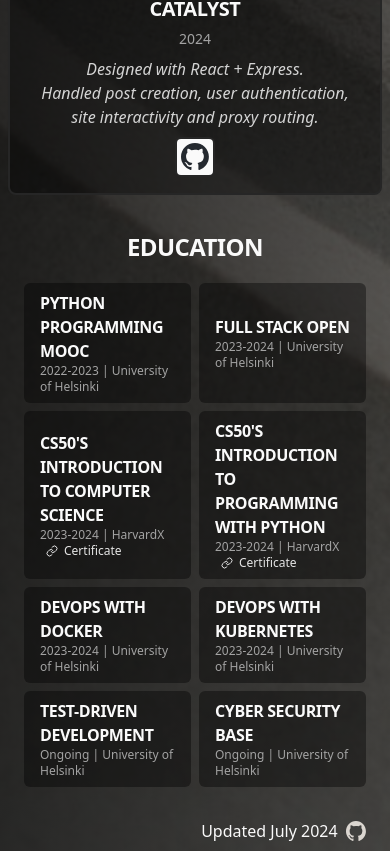
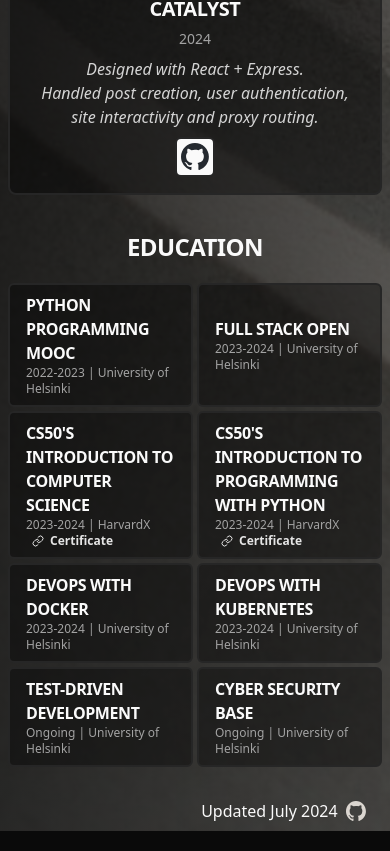
Before and after one commit to gomisroca/portfolio, a React (Vite) app: page / in a window 390 px wide. Shown: the part 2373-3224 px from the top of the page. Built offline with nearby package versions, Linux system fonts and the light colour scheme.

Commit message:
style: :lipstick: Changed button and hover colors

```diff
--- a/src/components/panels/Studies.tsx
+++ b/src/components/panels/Studies.tsx
@@ -8,7 +8,7 @@
       <CardHeader className="text-center w-full m-auto">
         <CardTitle className="uppercase">Education</CardTitle>
       </CardHeader>
-      <CardContent className="w-full m-auto grid grid-cols-2 gap-2 md:gap-2 md:grid-cols-2 justify-evenly">
+      <CardContent className="w-full m-auto grid grid-cols-2 gap-1 md:gap-2 md:grid-cols-2 justify-evenly px-2 md:px-0">
         {data.studies.map(study => (
           <Study key={study.name} study={study} />
         ))}
--- a/src/components/singles/study.tsx
+++ b/src/components/singles/study.tsx
@@ -21,10 +21,10 @@
     <TooltipProvider>
       <Tooltip>
         <TooltipTrigger
-          className="cursor-default text-left group items-center justify-start mx-auto w-full bg-white/40 dark:bg-black/40 rounded-md">
-            <div className="flex flex-col justify-center py-2 px-4 border-transparent dark:border-transparent group-hover:border-emerald-300 dark:group-hover:border-emerald-600 transition duration-200">
-              <Link to={study.url} target="_blank" rel="noopener noreferrer">
-                <CardTitle className="text-md md:text-xl uppercase hover:text-emerald-300 transition duration-200">
+          className="cursor-default text-left group items-center justify-start mx-auto w-full bg-white/40 dark:bg-black/40 rounded-md border-2 md:hover:border-neutral-300 md:dark:hover:border-neutral-700 transition duration-200">
+            <div className="flex flex-col justify-center py-2 px-4">
+              <Link to={study.url} target="_blank" rel="noopener noreferrer" className='w-fit'>
+                <CardTitle className="text-md md:text-xl uppercase hover:text-rose-500 dark:hover:text-rose-600 transition duration-200">
                   {study.name}
                 </CardTitle>
               </Link>
@@ -35,7 +35,7 @@
                   href={study.certificate}
                   target="_blank"
                   rel="noopener noreferrer"
-                  className='flex items-center text-neutral-600 dark:text-neutral-200 hover:text-emerald-300 transition-color duration-200'>
+                  className='w-fit flex items-center text-neutral-600 dark:text-neutral-200 hover:text-rose-500 dark:hover:text-rose-600 transition-color duration-200 font-semibold'>
                     <LucideLink className='h-3' />
                     Certificate
                   </a>}
--- a/src/components/ui/button.tsx
+++ b/src/components/ui/button.tsx
@@ -10,7 +10,7 @@
     variants: {
       variant: {
         default:
-          'bg-primary text-primary-foreground hover:bg-primary/90 border-2 hover:border-emerald-300 dark:hover:border-emerald-600',
+          'bg-primary text-primary-foreground hover:bg-primary/90 border-2 hover:border-rose-500 dark:hover:border-rose-600',
         destructive:
           'bg-destructive text-destructive-foreground hover:bg-destructive/90',
         outline:
```
